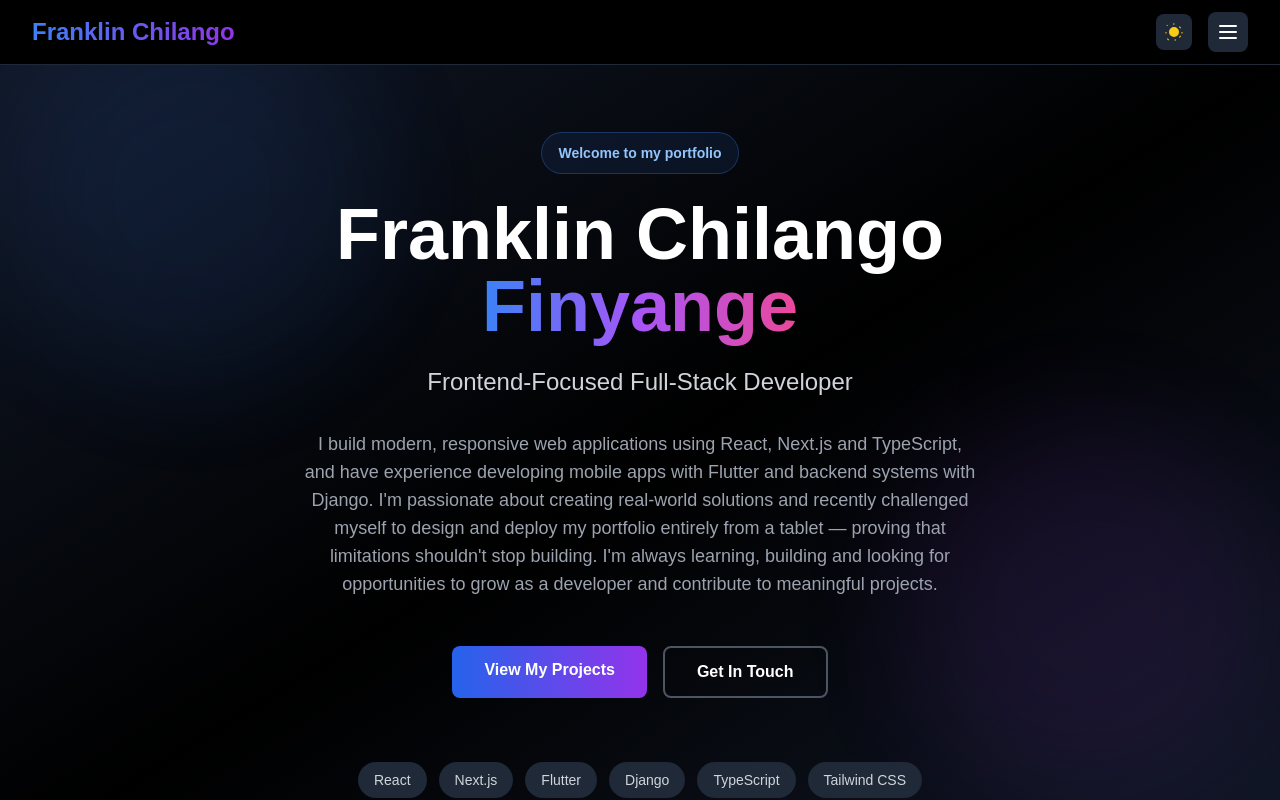
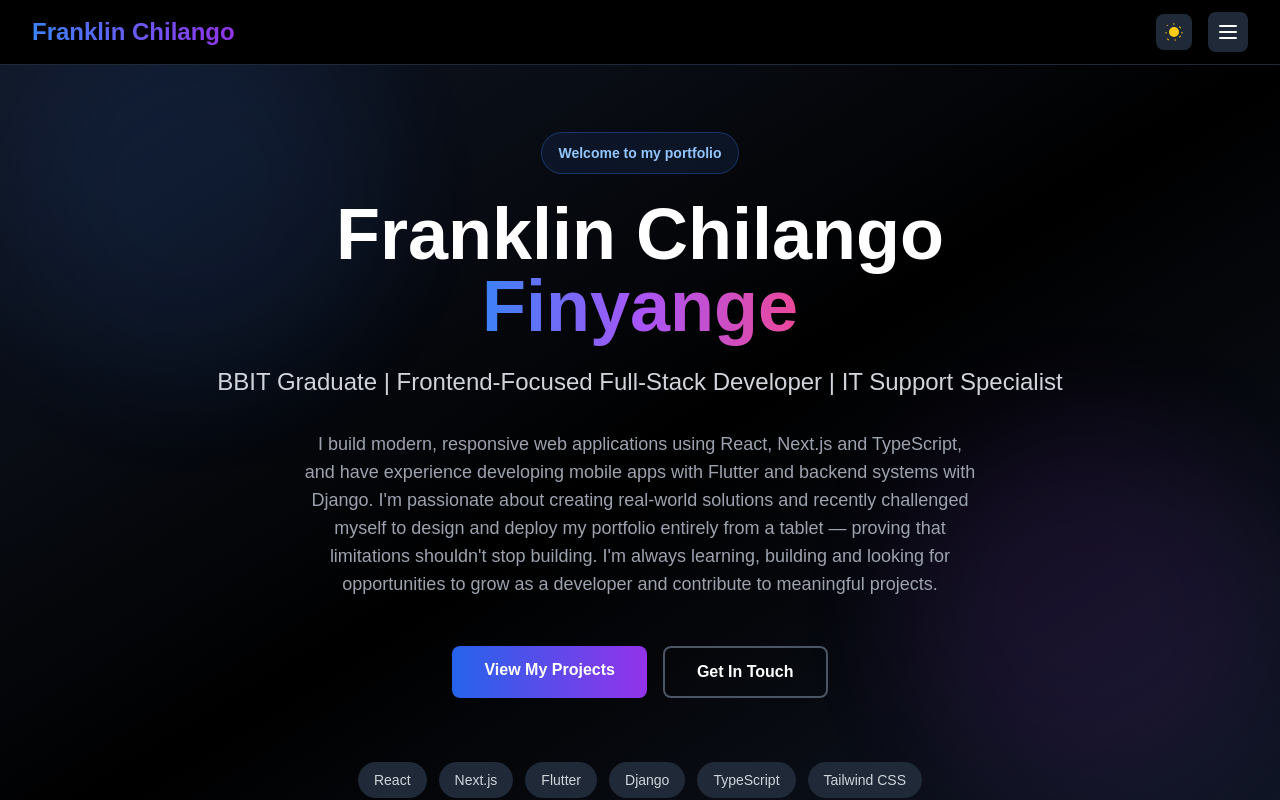
Before and after one commit to chila254/portfolio, a Next.js app: page / in a window 1280 px wide. Shown: the top 800 px of the page. Built offline with nearby package versions, Linux system fonts and the light colour scheme.

Commit message:
Update Hero subtitle with BBIT Graduate and IT Support Specialist

```diff
--- a/src/components/Hero.tsx
+++ b/src/components/Hero.tsx
@@ -94,7 +94,7 @@ export default function Hero() {
             theme === "dark" ? "text-gray-300" : "text-gray-600"
           }`}
         >
-          Frontend-Focused Full-Stack Developer
+          BBIT Graduate | Frontend-Focused Full-Stack Developer | IT Support Specialist
         </motion.p>
 
         {/* Description */}
```
